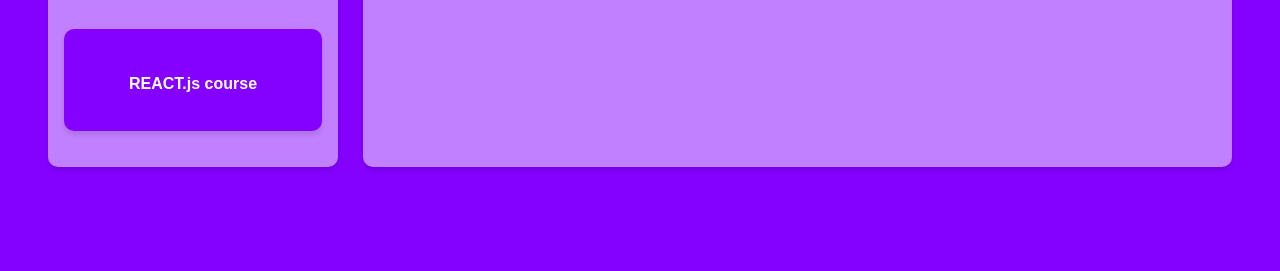
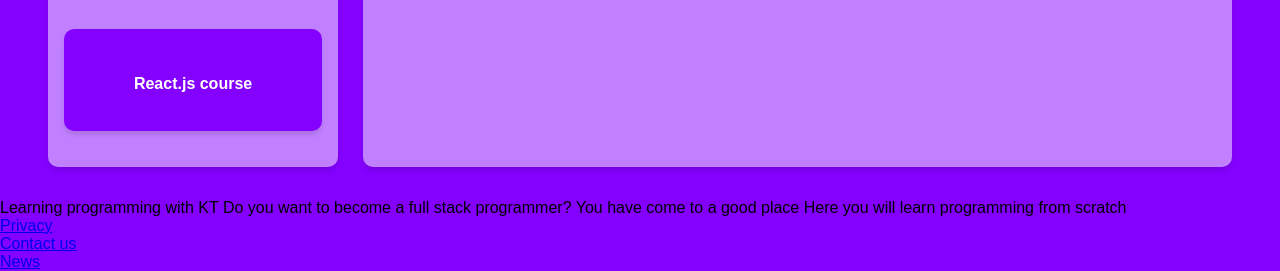
Before and after one commit to BehradHashemi/KT-KeytiFront, a plain HTML site: page index.html in a window 1280 px wide. Shown: the part 535-806 px from the top of the page. Drawn offline with Linux system fonts and the light colour scheme.

Commit message:
Creating footer elements

```diff
--- a/index.html
+++ b/index.html
@@ -5,8 +5,8 @@
     <meta charset="UTF-8">
     <meta http-equiv="X-UA-Compatible" content="IE=edge">
     <meta name="viewport" content="width=device-width, initial-scale=1.0">
-     <!-- icon -->
-     <link rel="icon" href="./Picture/Images/logo.png">
+    <!-- icon -->
+    <link rel="icon" href="./Picture/Images/logo.png">
     <!-- style's -->
     <link rel="stylesheet" href="/Styles/index style/index.css">
     <title>KT/Keyti Front</title>
@@ -68,7 +68,7 @@
             </div>
 
             <div class="course">
-                <p>REACT.js course</p>
+                <p>React.js course</p>
             </div>
         </aside>
         <main>
@@ -84,6 +84,24 @@
             <img src="./Picture/Images/desk.png" alt="logo image">
         </main>
     </div>
+
+    <footer>
+        <div class="about-us">
+            <p>
+                Learning programming with KT
+                Do you want to become a full stack programmer?
+                You have come to a good place
+                Here you will learn programming from scratch
+            </p>
+        </div>
+        <div class="links">
+            <ul>
+                <li><a href="#">Privacy</a></li>
+                <li><a href="#">Contact us</a></li>
+                <li><a href="#">News</a></li>
+            </ul>
+        </div>
+    </footer>
 </body>
 
 </html>
```
